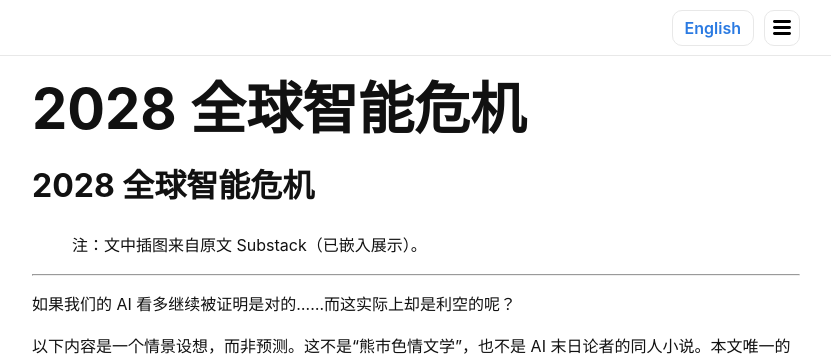
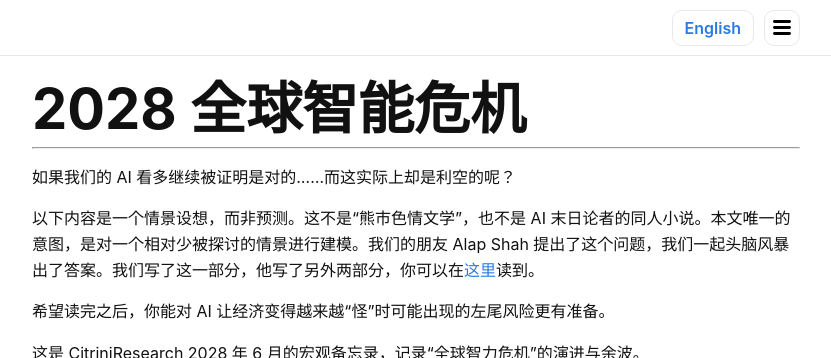
Before and after one commit to vultr740-byte/articles, a Jekyll site: the page built from posts/2026-02-23-2028gic/zh.md, in a window 1280 px wide and 900 px high, cut to the strip 0-358 px from the top of the window. Shown: the whole strip, without its empty margins (224-1055 px from the left). Built offline with Jekyll 4.4.1, drawn with Linux system fonts in a browser that asks for light colours; our own code applies the rules of GitHub Pages for plain Markdown files.

Commit message:
Remove duplicate H1 and extra note in Chinese post

```diff
--- a/posts/2026-02-23-2028gic/zh.md
+++ b/posts/2026-02-23-2028gic/zh.md
@@ -3,10 +3,6 @@ title: "2028 全球智能危机"
 source: "https://www.citriniresearch.com/p/2028gic"
 date: "2026-02-23"
 ---
-
-# 2028 全球智能危机
-
-> 注：文中插图来自原文 Substack（已嵌入展示）。
 
 ---
 
```
